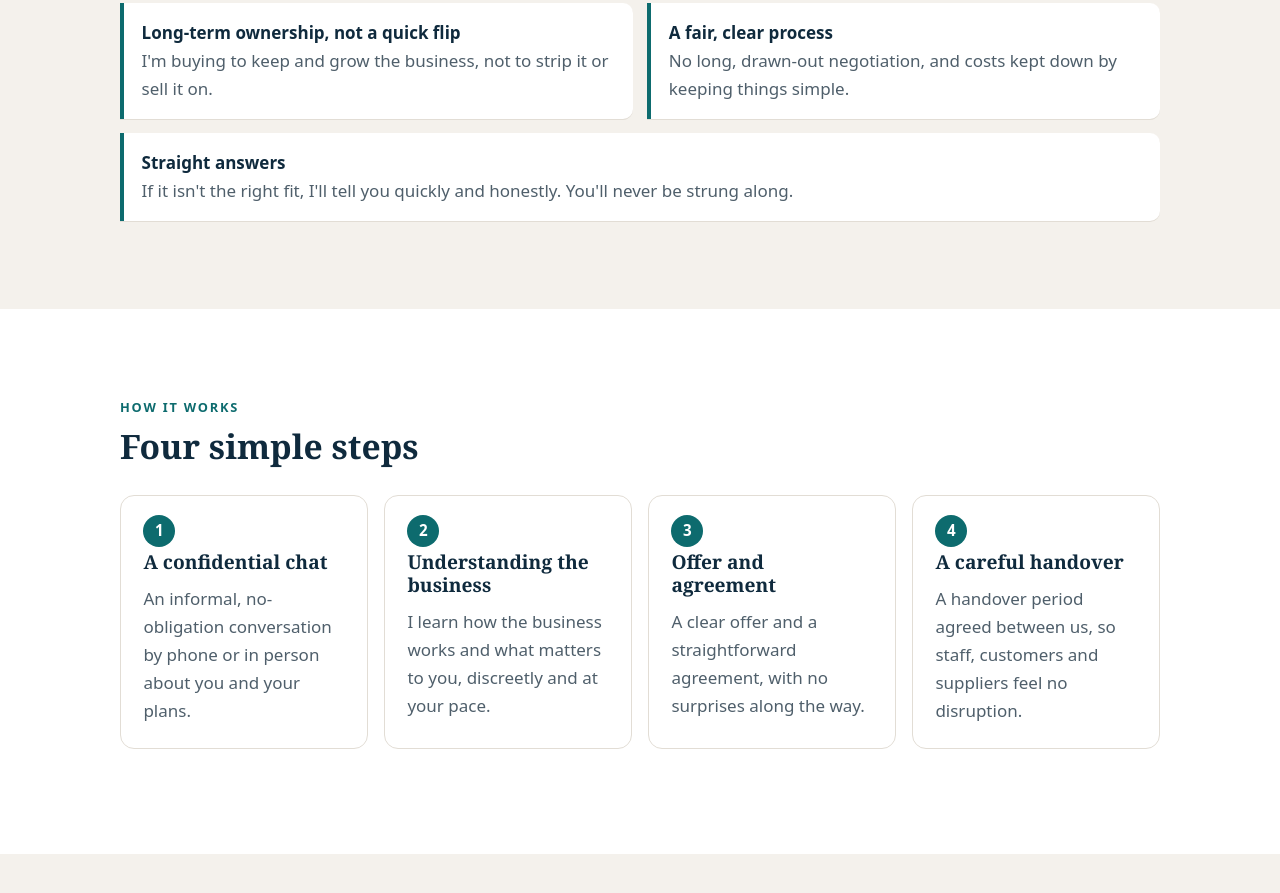
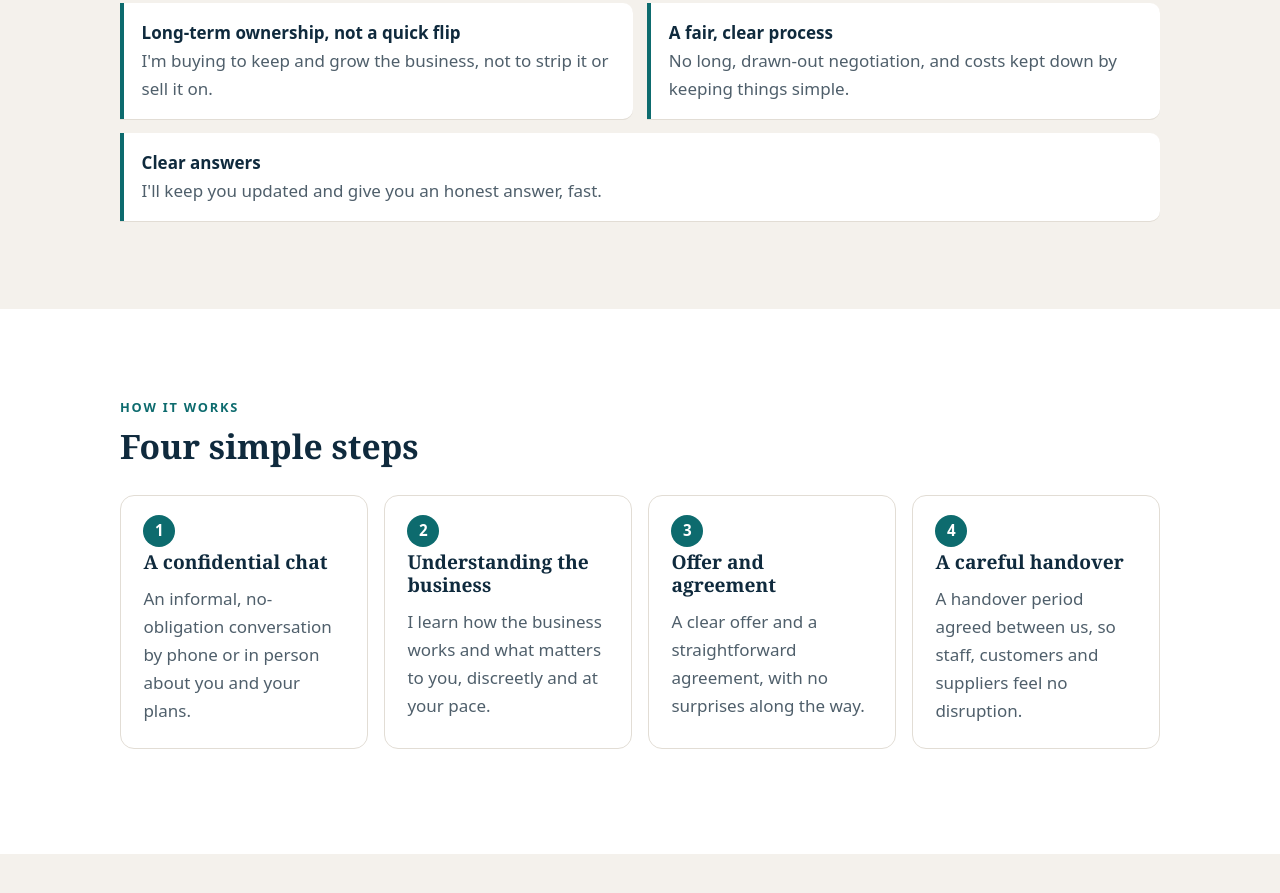
Before and after one commit to JuniorZoschke/juniorzoschke.com, a plain HTML site: page index.html in a window 1280 px wide. Shown: the part 1914-2807 px from the top of the page. Drawn offline with Linux system fonts and the light colour scheme.

Commit message:
Plain-English clear answers line

```diff
--- a/index.html
+++ b/index.html
@@ -255,7 +255,7 @@ footer a{color:#dbe7ee}
         <li><div><strong>Respect for your staff and legacy</strong><span>Your staff and customers come first. I keep the name, the team and the reputation you've built.</span></div></li>
         <li><div><strong>Long-term ownership, not a quick flip</strong><span>I'm buying to keep and grow the business, not to strip it or sell it on.</span></div></li>
         <li><div><strong>A fair, clear process</strong><span>No long, drawn-out negotiation, and costs kept down by keeping things simple.</span></div></li>
-        <li><div><strong>Straight answers</strong><span>If it isn't the right fit, I'll tell you quickly and honestly. You'll never be strung along.</span></div></li>
+        <li><div><strong>Clear answers</strong><span>I'll keep you updated and give you an honest answer, fast.</span></div></li>
       </ul>
     </div>
   </section>
```
